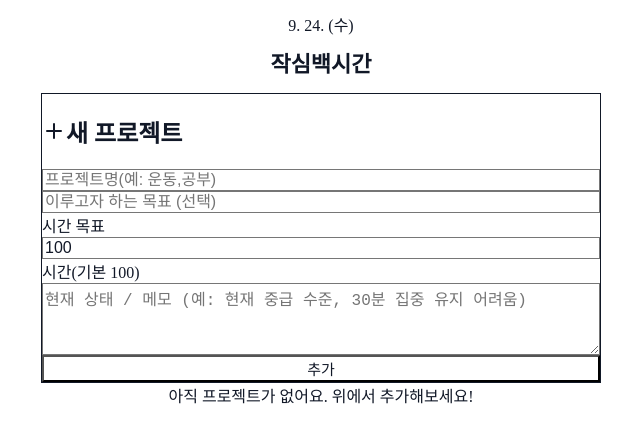
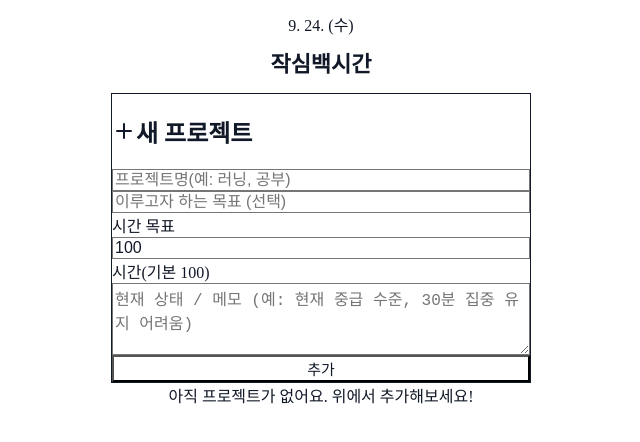
Before and after one commit to jimin020420/jaksim100h, a React (Vite) app: page / in a window 1280 px wide. Shown: the top 442 px of the page, without its empty margins (319-959 px from the left). Built offline with nearby package versions, Linux system fonts and the light colour scheme.

Commit message:
layout: add mobile gutters (max-width + bg)

```diff
--- a/src/App.tsx
+++ b/src/App.tsx
@@ -174,13 +174,14 @@ export default function Jaksim100HoursApp() {
   return (
     <div
       className="
-      min-h-screen bg-gray-50 text-gray-900
-      px-4 sm:px-6
+      min-h-[100dvh]
+      bg-gray-100 text-gray-900                 /* 바깥 배경을 회색으로 */
+      px-4                                      /* 화면 전체 좌우 기본 패딩 */
       pt-[calc(env(safe-area-inset-top)+12px)]
       pb-[calc(env(safe-area-inset-bottom)+16px)]
     "
     >
-      <div className="max-w-[560px] w-full mx-auto">      {/* 모바일 앱같은 폭 */}
+      <div className="w-full mx-auto max-w-[420px] sm:max-w-[560px] px-4">      {/* 모바일 앱같은 폭 */}
         <header className="mb-4">
           <div className="text-center text-sm text-gray-600">
             {new Date().toLocaleDateString('ko-KR', {
@@ -208,7 +209,7 @@ export default function Jaksim100HoursApp() {
               ref={nameInputRef}
               value={form.name}
               onChange={(e) => setForm((f) => ({ ...f, name: e.target.value }))}
-              placeholder="프로젝트명(예: 운동,공부)"
+              placeholder="프로젝트명(예: 러닝, 공부)"
               className="
               w-full rounded-xl border border-gray-300 bg-white text-gray-900 placeholder-gray-500
               px-3 py-2 shadow-sm focus:outline-none focus:ring-2 focus:ring-indigo-500 focus:border-indigo-500
```
